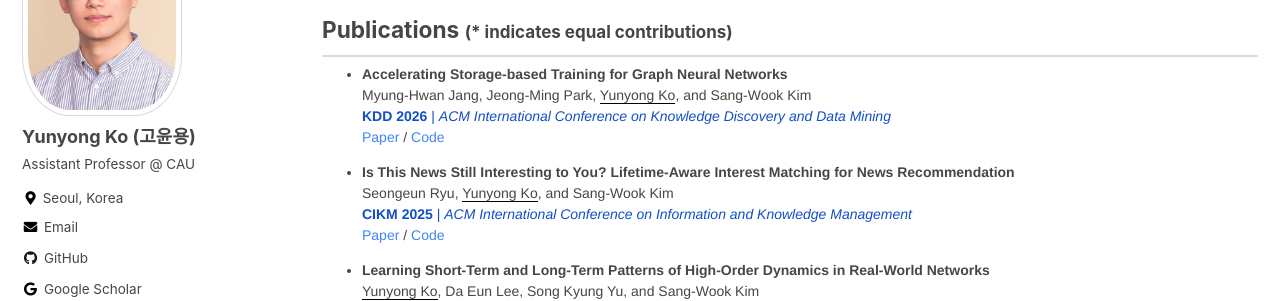
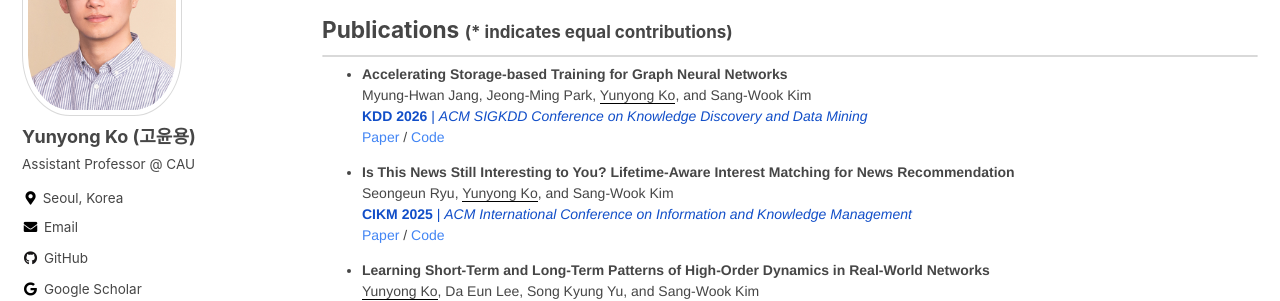
Before and after one commit to yy-ko/yy-ko.github.io, a Jekyll site: the page built from index.html, in a window 1280 px wide and 900 px high, scrolled down 596 px. Shown: the part 152-453 px from the top of the window. Built offline with Jekyll 4.4.1, drawn with Linux system fonts in a browser that asks for light colours; cached includes are drawn as plain includes; the list of posts is cut into pages by our own code.

Commit message:
kdd updated2

```diff
--- a/index.html
+++ b/index.html
@@ -89,7 +89,7 @@ author_profile: true
 		<li style="padding-bottom:7px">
 			<strong class='title'>Accelerating Storage-based Training for Graph Neural Networks</strong> <br>
 			Myung-Hwan Jang, Jeong-Ming Park, <u>Yunyong Ko</u>, and Sang-Wook Kim <br>
-			<span class="venue conf"><strong>KDD 2026</strong> | <i>ACM International Conference on Knowledge Discovery and Data Mining</i></span>
+			<span class="venue conf"><strong>KDD 2026</strong> | <i>ACM SIGKDD Conference on Knowledge Discovery and Data Mining</i></span>
 			<br>
 			<span> <a href="#">Paper</a> / <a href="#">Code</a> </span> <br>
 		</li>
```
